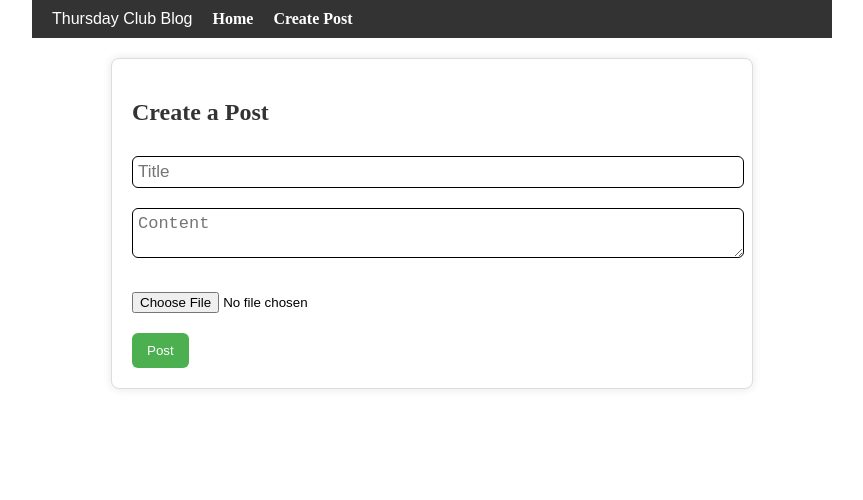
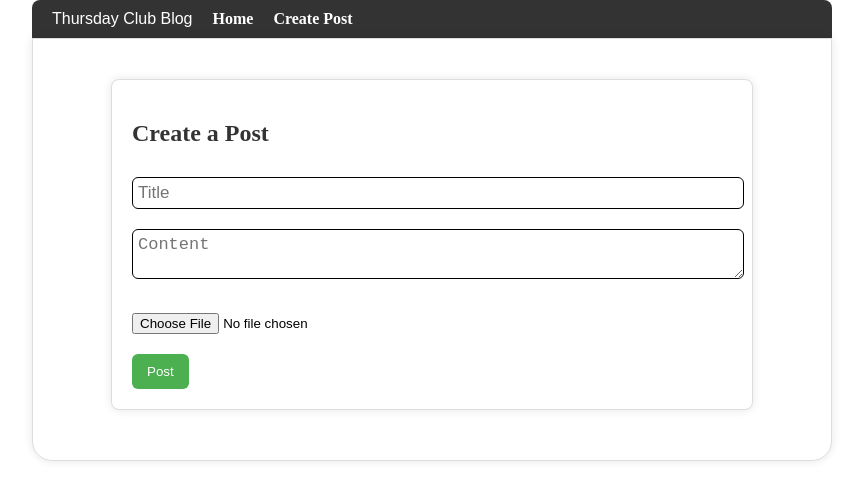
Before and after one commit to uk030621/ThursdayClubBlog, a Next.js app: page /create in a window 1280 px wide. Shown: the top 500 px of the page, without its empty margins (208-1071 px from the left). Built offline with nearby package versions, Linux system fonts and the light colour scheme.

Commit message:
Improved styling further

```diff
--- a/app/create/page.js
+++ b/app/create/page.js
@@ -49,6 +49,7 @@ function CreatePost() {
 
 
     return (
+        <div className='home'>
         <div className="create-post">
             <h2>Create a Post</h2>
             {error && <p style={{ color: 'red' }}>{error}</p>}
@@ -65,6 +66,7 @@ function CreatePost() {
                 Post
             </button>
         </div>
+        </div>
     );
 }
 
--- a/styles/globals.css
+++ b/styles/globals.css
@@ -129,6 +129,8 @@ div.create-post{
 nav {
   background-color: #333;
   padding: 10px;
+  border-top-left-radius: 8px; /* Ensure top-left has no radius */
+  border-top-right-radius: 8px; /* Ensure top-right has no radius */
 }
 
 nav ul {
```
